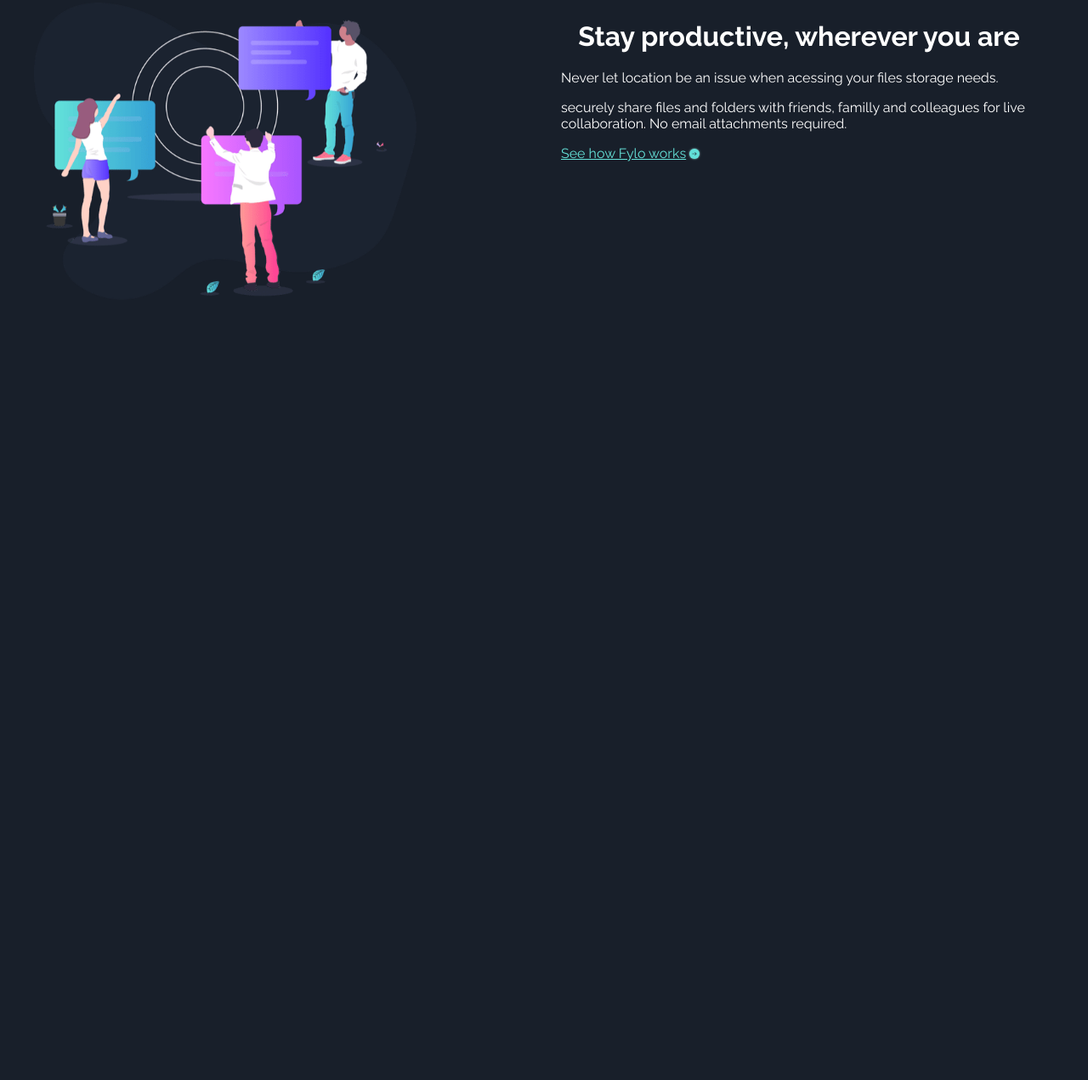
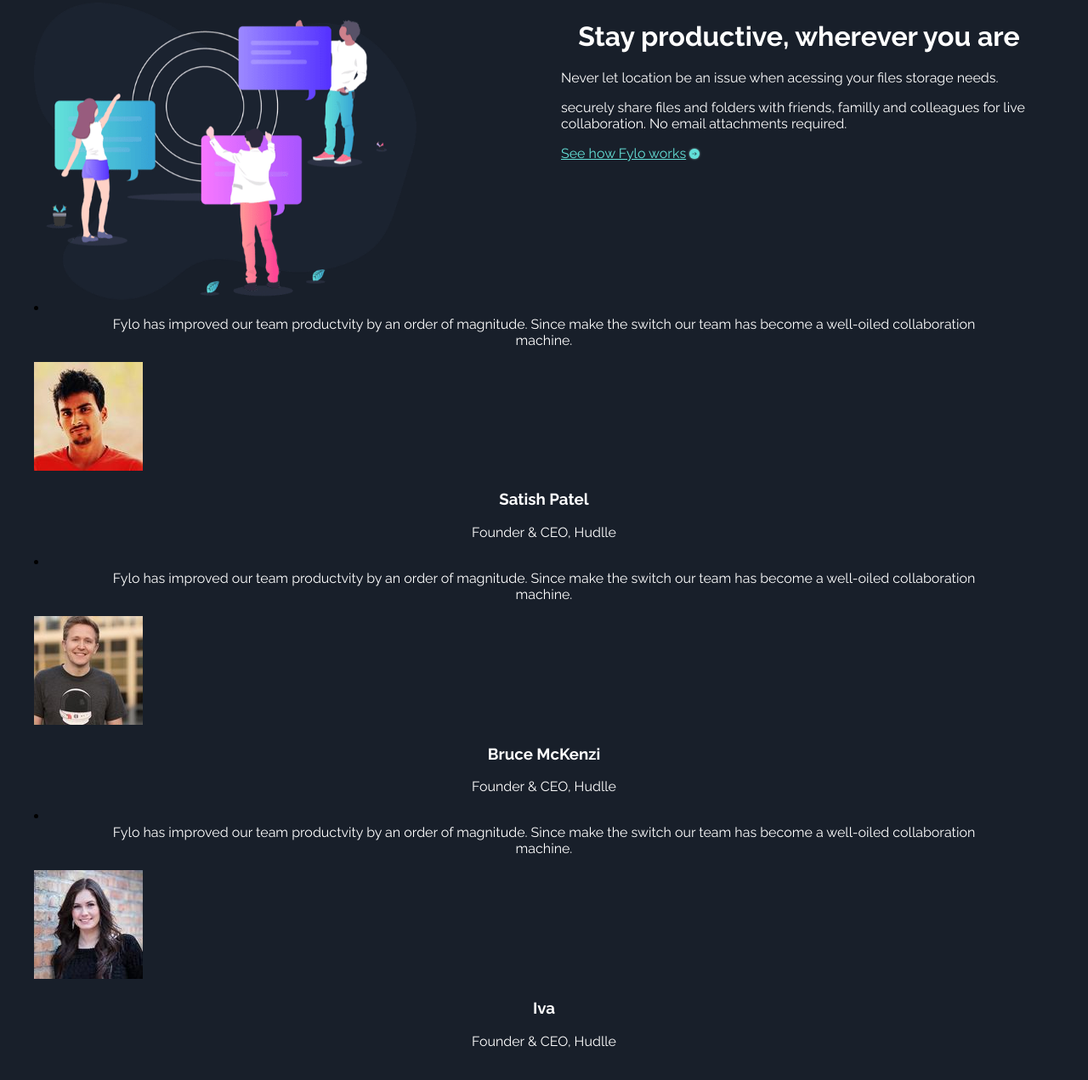
Before and after one commit to vcribeiro88/Fylo-Landing-Page, a plain HTML site: page index.html in a window 1280 px wide. Shown: the part 1184-2455 px from the top of the page at 85% size. Before the commit the page ends 1577 px from the top, so only its background shows below. Drawn offline with Linux system fonts and the light colour scheme.

Commit message:
Comments

```diff
--- a/index.html
+++ b/index.html
@@ -75,6 +75,48 @@
                     </a>
                 </div>
             </div>
+
+            <div class="comments-grid">
+                <li>
+                    <div class="text">
+                        <p>Fylo has improved our team productvity by an order of magnitude. Since make the switch our team has become a well-oiled collaboration machine.</p>
+                    </div>
+                    <div class="profile">
+                        <img src="/assets/profile-1.jpg" alt="">
+                        <div class="profile-text">
+                            <h3>Satish Patel</h3>
+                            <p>Founder & CEO, Hudlle</p>
+                        </div>
+                    </div>
+                </li>
+
+                <li>
+                    <div class="text">
+                        <p>Fylo has improved our team productvity by an order of magnitude. Since make the switch our team has become a well-oiled collaboration machine.</p>
+                    </div>
+                    <div class="profile">
+                        <img src="/assets/profile-2.jpg" alt="">
+                        <div class="profile-text">
+                            <h3>Bruce McKenzi</h3>
+                            <p>Founder & CEO, Hudlle</p>
+                        </div>
+                    </div>
+                </li>
+
+                <li>
+                    <div class="text">
+                        <p>Fylo has improved our team productvity by an order of magnitude. Since make the switch our team has become a well-oiled collaboration machine.</p>
+                    </div>
+                    <div class="profile">
+                        <img src="/assets/profile-3.jpg" alt="">
+                        <div class="profile-text">
+                            <h3>Iva</h3>
+                            <p>Founder & CEO, Hudlle</p>
+                        </div>
+                    </div>
+                </li>
+
+            </div>
         </main>
     </body>
 </div>
```
